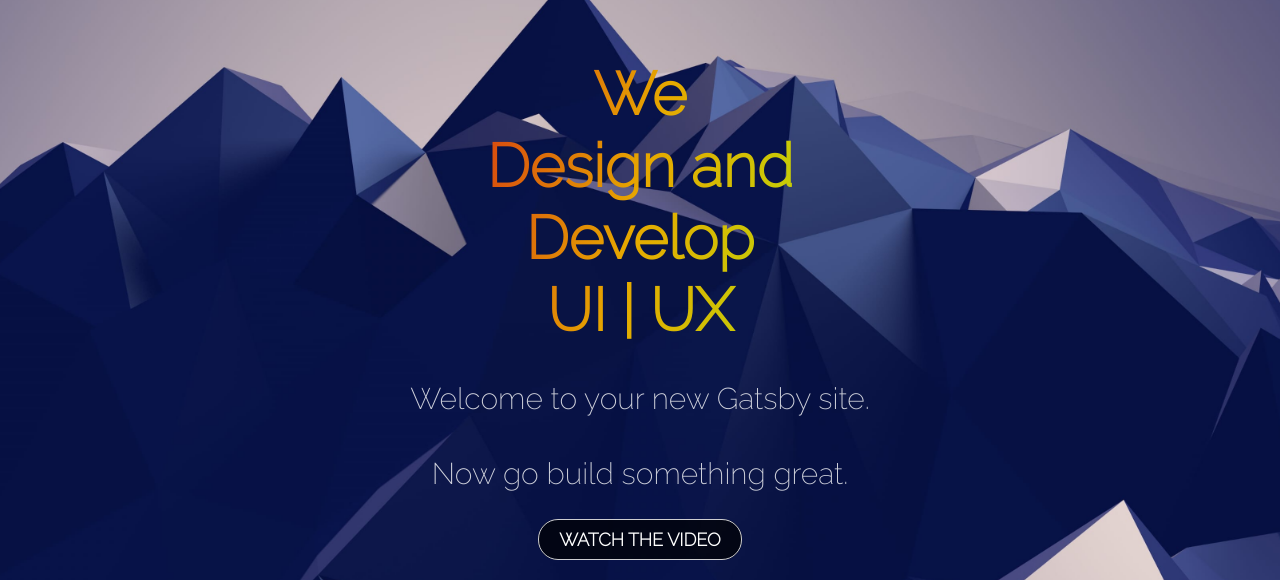
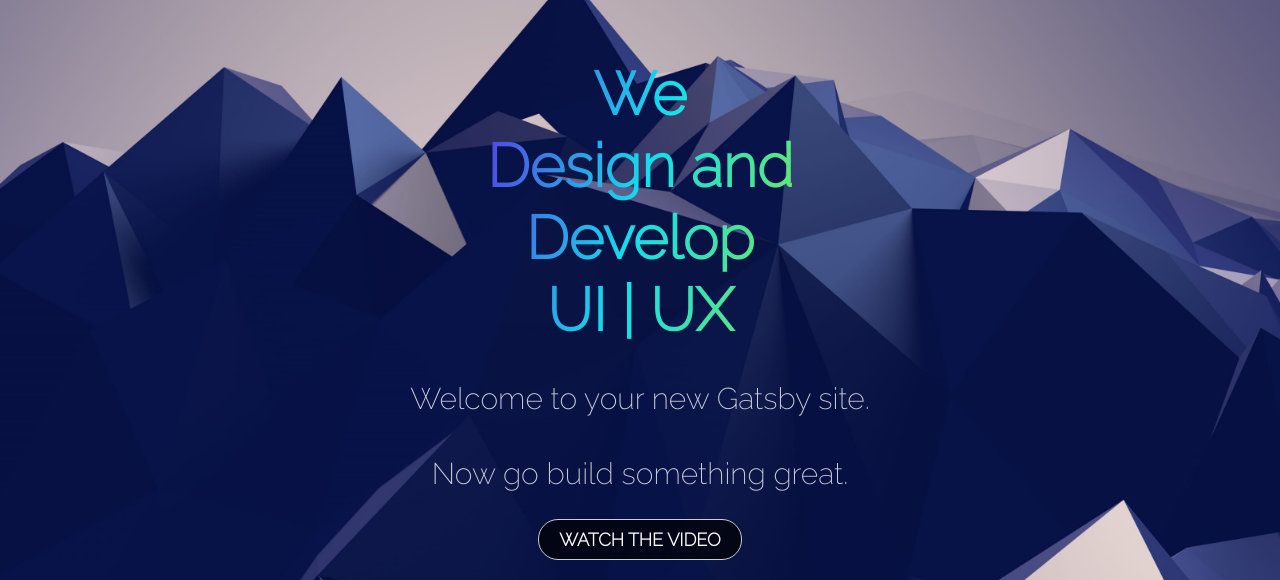
Before and after one commit to RichardHubbert/design-001, a Gatsby site: page / in a window 1280 px wide. Shown: the part 92-672 px from the top of the page. Built offline with nearby package versions, Linux system fonts and the light colour scheme; Gatsby itself is replaced by a stand-in of ours.

Commit message:
190421 Close Styles

```diff
--- a/src/components/layout.css
+++ b/src/components/layout.css
@@ -34,7 +34,7 @@ a {
   color: #ffffff;
   font-size: 60px;
   line-height: 1.2;
-  background: linear-gradient(104deg, #d32a14 10%,#e6a900 50%, #a9ec0d 100%);
+  background: linear-gradient(104deg, #680fdd 10%,#11dfee 50%, #a9ec0d 100%);
   -webkit-background-clip: text;
   -webkit-text-fill-color: transparent;
   opacity: 0;
```
